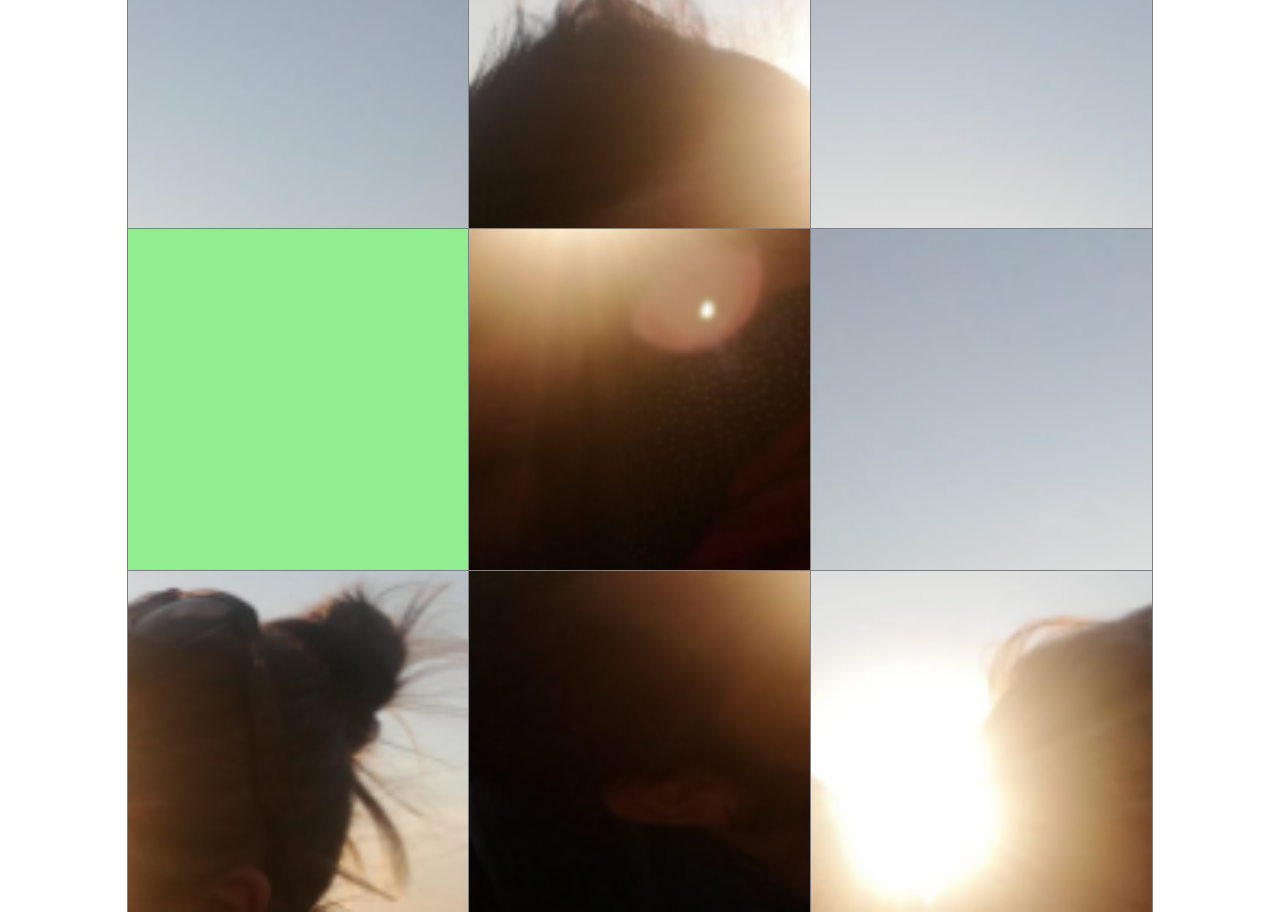
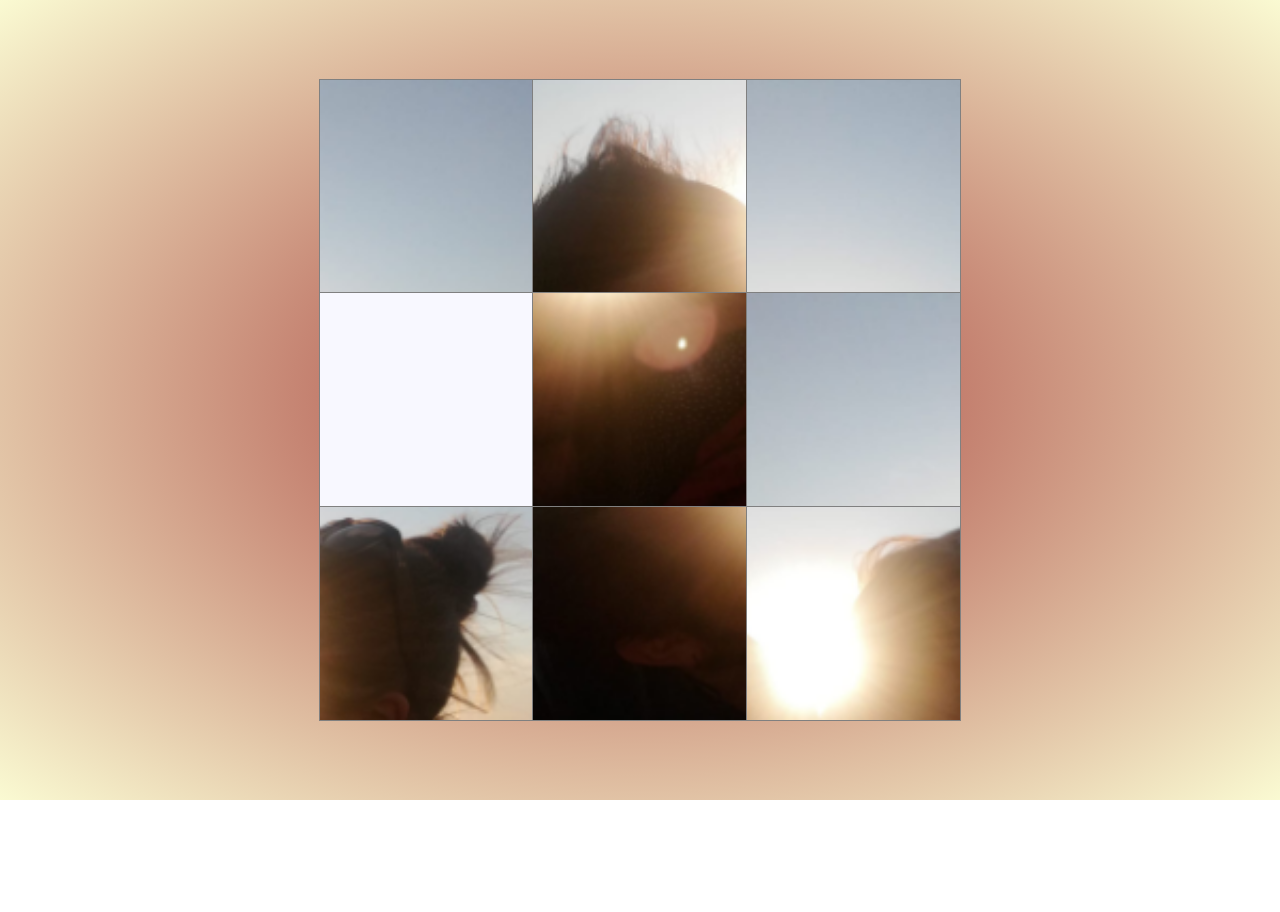
Before and after one commit to ThomasAndrewMacLean/svelte, a Svelte app: page / in a window 1280 px wide. After the commit the page ends 800 px from the top, so only its background shows below. Built offline with nearby package versions, Linux system fonts and the light colour scheme.

Commit message:
styles 🕹

```diff
--- a/public/global.css
+++ b/public/global.css
@@ -5,4 +5,10 @@
 
 :root {
     --grid-size: 3;
+    --container-size: 80vw;
 }
+
+main {
+    background: radial-gradient(#BF7667 30%, lightgoldenrodyellow);
+
+}
--- a/public/index.html
+++ b/public/index.html
@@ -5,7 +5,7 @@
     <meta charset="utf8">
     <meta name="viewport" content="width=device-width">
 
-    <title>Svelte app</title>
+    <title>Tile Slider</title>
 
     <link rel="icon" type="image/png" href="favicon.png">
     <link rel="stylesheet" href="global.css">
--- a/src/App.svelte
+++ b/src/App.svelte
@@ -11,6 +11,10 @@
   //   };
   //   $: fullName = `${voornaam} ${name}`;
 
+  // check if screen is portrait or landscape.
+  if (window.innerWidth > window.innerHeight) {
+    document.documentElement.style.setProperty("--container-size", "80vh");
+  }
   document.documentElement.style.setProperty("--grid-size", GRID_SIZE);
 </script>
 
--- a/src/Slider.svelte
+++ b/src/Slider.svelte
@@ -115,13 +115,13 @@
     display: grid;
     grid-template-columns: repeat(var(--grid-size), auto);
     grid-template-rows: repeat(var(--grid-size), auto);
-    width: 80vw;
-    height: 80vw;
+    width: var(--container-size);
+    height: var(--container-size);
     background: lightcyan;
   }
 
   .empty {
-    background: lightgreen;
+    background: ghostwhite;
     cursor: auto !important;
   }
   .block {
@@ -147,9 +147,9 @@
         data-index={index}
         class={block === null ? 'block empty' : 'block'}
         on:click={clickBlock}>
-        {#if block}
+        {#if srcArray[block - 1]}
           <!-- content here -->
-          <img src={srcArray[block - 1]} alt="tiles" />
+          <img src={srcArray[block - 1]} alt={'tile ' + block} />
         {/if}
         <!-- {block} -->
       </div>
```
